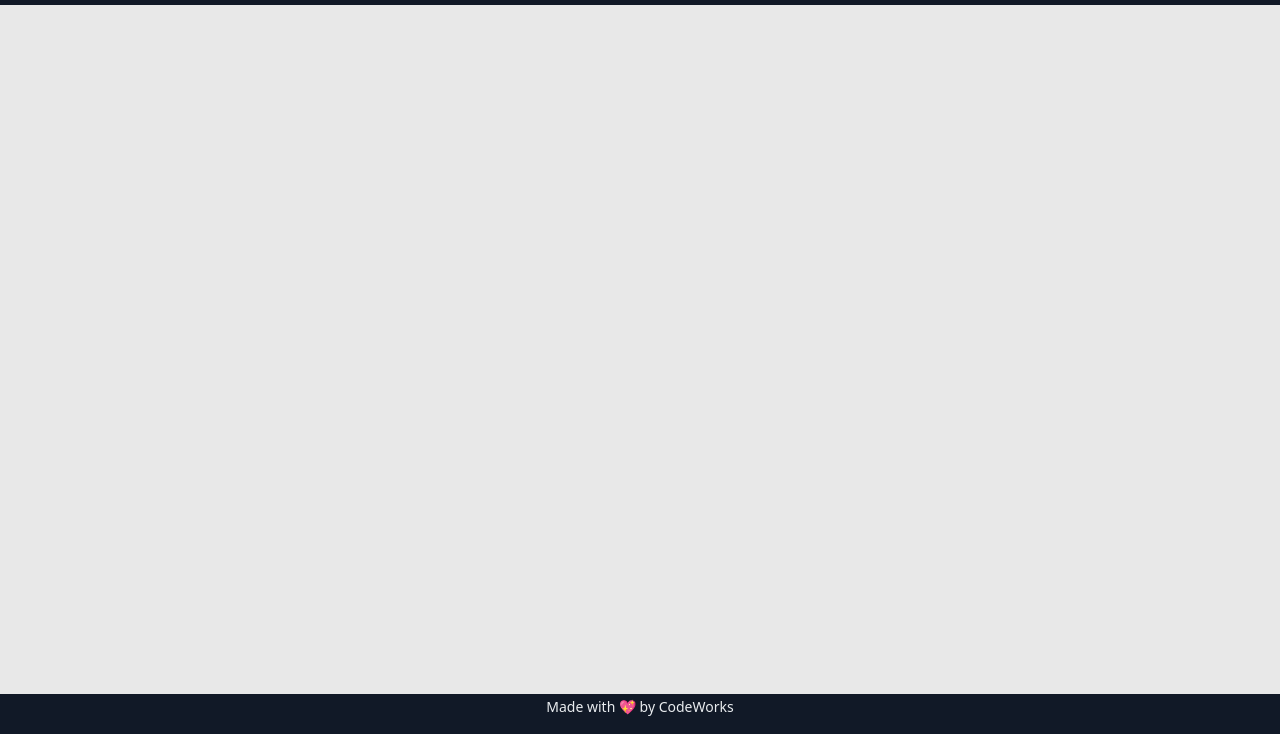
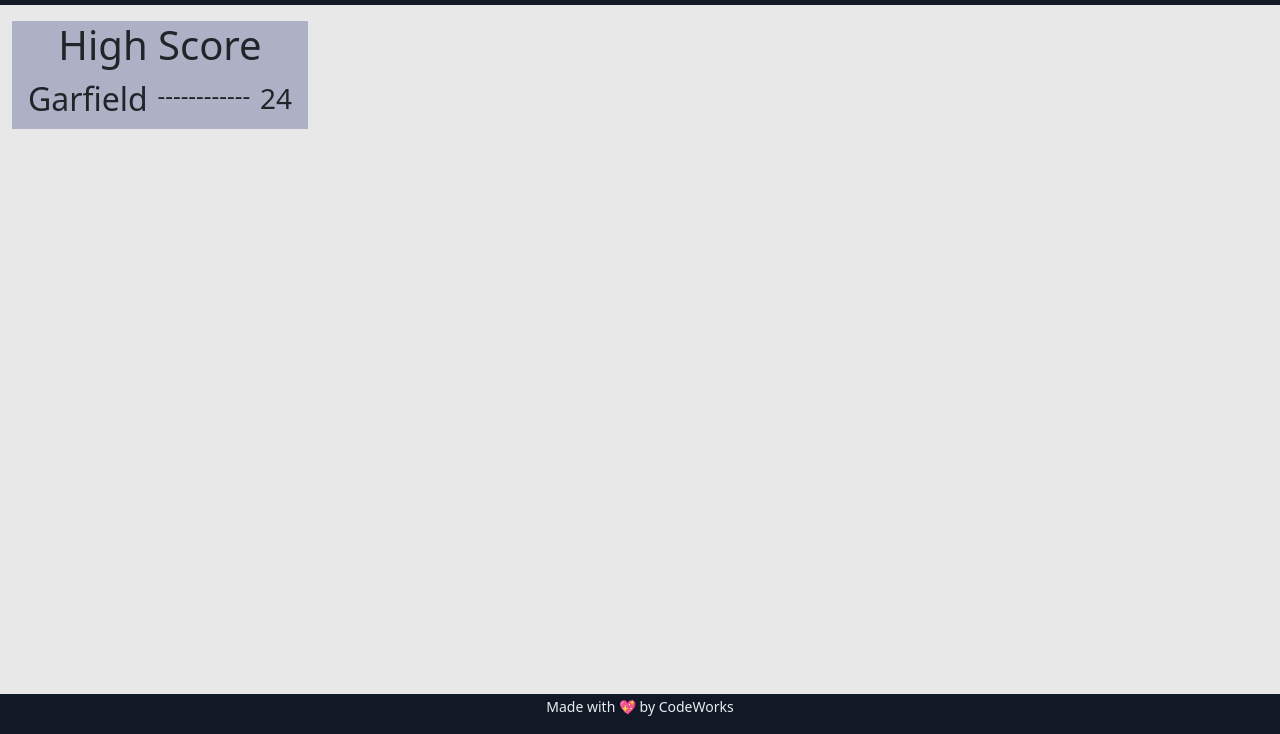
Before and after one commit to PKILB/fruit-salad, a website with bundled scripts: page index.html in a window 1280 px wide. Shown: the part 66-800 px from the top of the page. Built offline with nearby package versions, Linux system fonts and the light colour scheme; a script that the page names is missing.

Commit message:
High Score Template

```diff
--- a/app/AppState.js
+++ b/app/AppState.js
@@ -1,3 +1,4 @@
+import { Player } from "./Models/Player.js"
 import { Value } from "./Models/Value.js"
 import { EventEmitter } from "./Utils/EventEmitter.js"
 import { isValidProp } from "./Utils/isValidProp.js"
@@ -6,6 +7,16 @@ import { loadState } from "./Utils/Store.js"
 class AppState extends EventEmitter {
   /** @type {import('./Models/Value').Value[]} */
   values = loadState('values', [Value])
+
+  /** @type {import('./Models/Player').Player[]} */
+  players = [
+      new Player(
+        {
+          name: 'Garfield'
+        }
+      )
+
+  ]
 }
 
 export const appState = new Proxy(new AppState(), {
--- a/app/Controllers/PlayersController.js
+++ b/app/Controllers/PlayersController.js
@@ -1,9 +1,11 @@
+import { appState } from "../AppState.js"
 
 
 
 export class PlayersController {
 constructor(){
     console.log('We are working')
+    console.log(appState.players)
 }
 
 }
--- a/app/Models/Player.js
+++ b/app/Models/Player.js
@@ -1,6 +1,11 @@
+import { generateId } from "../Utils/generateId.js"
 
 
 
 export class Player {
-
+    constructor(data) {
+        this.id = data.id || generateId()
+        this.name = data.name
+        this.score = data.score || 0
+    }
 }
--- a/index.html
+++ b/index.html
@@ -28,8 +28,17 @@
   <main>
     <div class="container-fluid">
       <div class="row">
-        <div class="col-12">
-          <div id="app"></div>
+        <div class="col-3">
+          <div class="bg-secondary mt-3">
+            <h1 class="text-center">High Score</h1>
+            <div id="players">
+              <div class="d-flex justify-content-between align-items-center px-3">
+                <h2>Garfield</h2>
+                <p class="fs-4">------------</p>
+                <h3>24</h3>
+              </div>
+            </div>
+          </div>
         </div>
       </div>
     </div>
```
